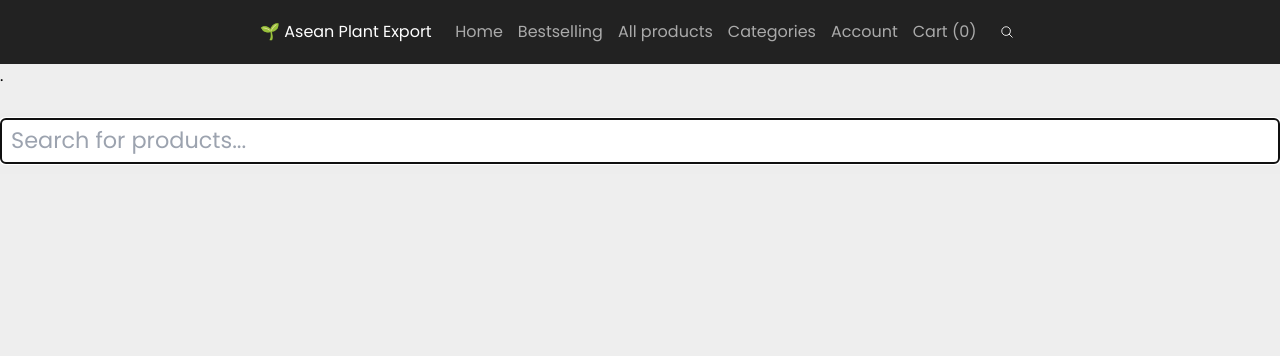
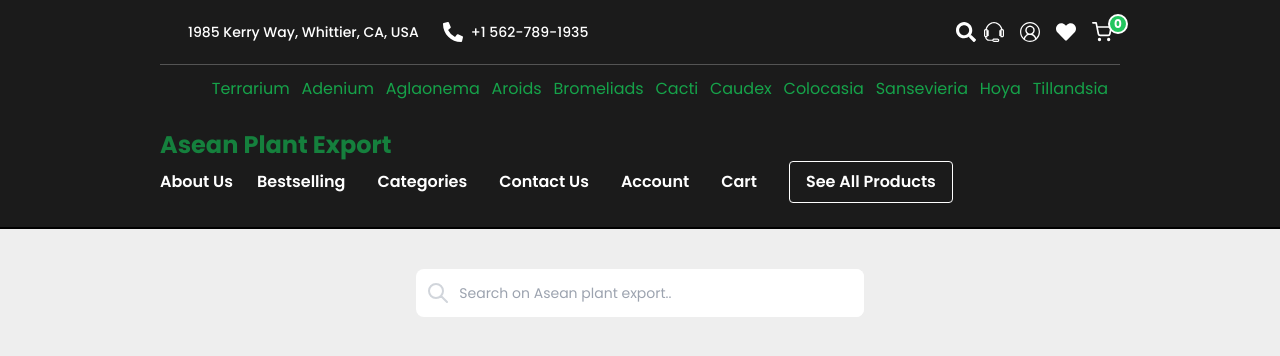
Before and after one commit to krcpr007/aseanplantexport-admin, a Next.js app in the folder ecommerce-front/: page /search in a window 1280 px wide. Shown: the top 356 px of the page. Built offline with nearby package versions, Linux system fonts and the light colour scheme; some icons are missing.

Commit message:
Style : Search bar style changed

```diff
--- a/ecommerce-front/pages/search.js
+++ b/ecommerce-front/pages/search.js
@@ -1,5 +1,5 @@
-import Header from "@/components/Header";
-// import Center from "@/components/Center";
+import Header from "@/landingPageElement/Header";
+import Center from "@/components/Center";
 import Input from "@/components/Input";
 import styled from "styled-components";
 import { useCallback, useEffect, useRef, useState } from "react";
@@ -7,27 +7,24 @@
 import ProductsGrid from "@/components/ProductsGrid";
 import { debounce } from "lodash";
 import Spinner from "@/components/Spinner";
-
 const SearchInput = styled(Input)`
   padding: 5px 10px;
   border-radius: 5px;
-  font-size:1.4rem;
+  font-size: 1.4rem;
 `;
 const InputWrapper = styled.div`
-  position:sticky;
-  top:68px;
+  position: sticky;
+  top: 68px;
   margin: 25px 0;
   padding: 5px 0;
   background-color: #eeeeeeaa;
 `;
 
 export default function SearchPage() {
-  const [phrase, setPhrase] = useState('');
+  const [phrase, setPhrase] = useState("");
   const [products, setProducts] = useState([]);
   const [isLoading, setIsLoading] = useState(false);
-  const debouncedSearch = useCallback(
-    debounce(searchProducts, 500), []
-  );
+  const debouncedSearch = useCallback(debounce(searchProducts, 500), []);
   useEffect(() => {
     if (phrase.length > 0) {
       setIsLoading(true);
@@ -38,36 +35,59 @@
   }, [phrase]);
 
   function searchProducts(phrase) {
-    axios.get('/api/products?phrase=' + encodeURIComponent(phrase))
-      .then(response => {
+    axios
+      .get("/api/products?phrase=" + encodeURIComponent(phrase))
+      .then((response) => {
         setProducts(response.data);
         setIsLoading(false);
       });
   }
   return (
-    <>
+    <section>
       <Header />
-      {/* <Center> */}.
-      <div className="container">
+      <Center>
+        {/* <InputWrapper> */}
+        <div class="max-w-md mx-auto my-10">
+          <div class="relative flex items-center w-full h-12 rounded-lg focus-within:shadow-lg bg-white overflow-hidden">
+            <div class="grid place-items-center h-full w-12 text-gray-300">
+              <svg
+                xmlns="http://www.w3.org/2000/svg"
+                class="h-6 w-6"
+                fill="none"
+                viewBox="0 0 24 24"
+                stroke="currentColor"
+              >
+                <path
+                  stroke-linecap="round"
+                  stroke-linejoin="round"
+                  stroke-width="2"
+                  d="M21 21l-6-6m2-5a7 7 0 11-14 0 7 7 0 0114 0z"
+                />
+              </svg>
+            </div>
 
-        <InputWrapper>
-          <SearchInput
-            autoFocus
-            value={phrase}
-            onChange={ev => setPhrase(ev.target.value)}
-            placeholder="Search for products..." />
-        </InputWrapper>
+            <input
+              class="peer h-full w-full outline-none text-sm text-gray-700 pr-2"
+              type="text"
+              id="search"
+              placeholder="Search on Asean plant export.."
+              value={phrase}
+              onChange={(ev) => setPhrase(ev.target.value)}
+            />
+          </div>
+        </div>
+        {/* </InputWrapper> */}
+      </Center>
+      <div className="text-center">
+
+        {!isLoading && phrase !== "" && products.length === 0 && (
+          <h2 className="text-red-600 font-semibold text-2xl">No products found for query "{phrase}"</h2>
+          )}
       </div>
-      {!isLoading && phrase !== '' && products.length === 0 && (
-        <h2>No products found for query "{phrase}"</h2>
-      )}
-      {isLoading && (
-        <Spinner fullWidth={true} />
-      )}
+      {isLoading && <Spinner fullWidth={true} />}
       {!isLoading && products.length > 0 && (
         <ProductsGrid products={products} />
       )}
-      {/* </Center> */}
-    </>
+    </section>
   );
 }
```
